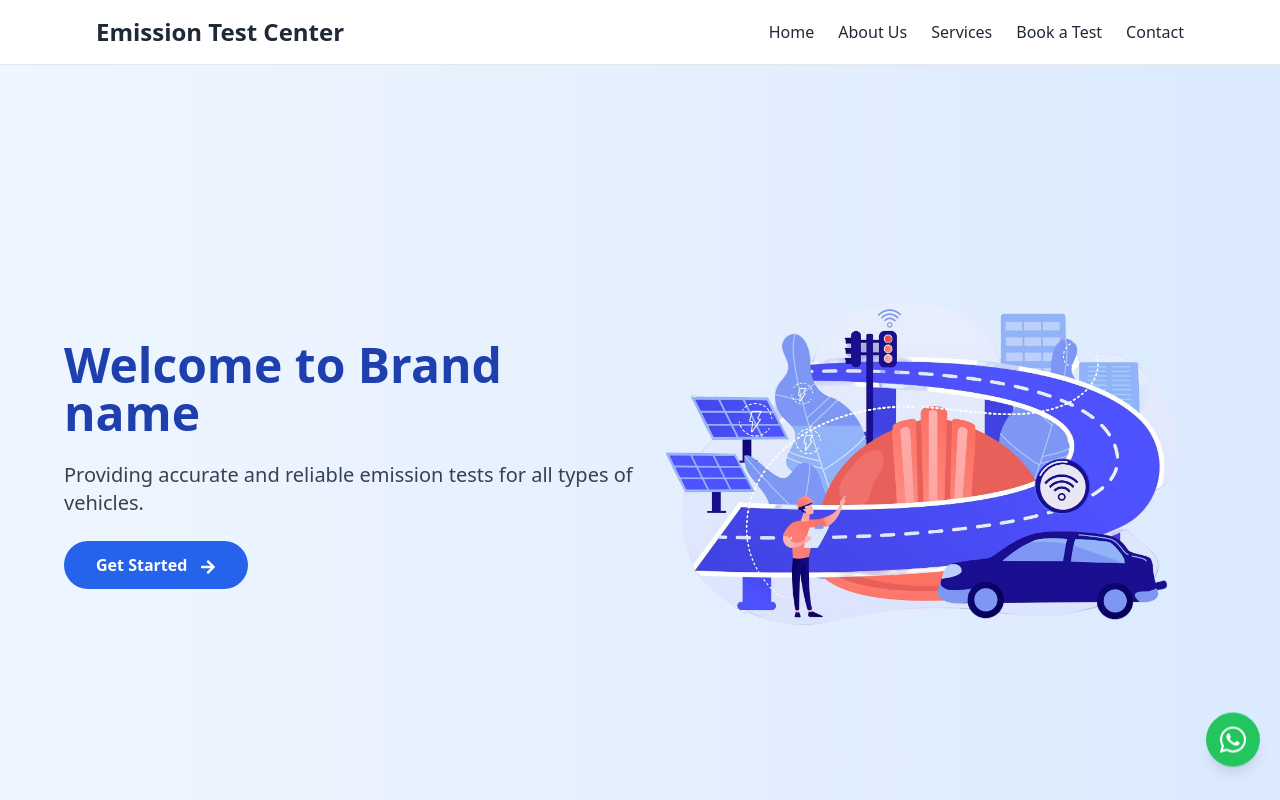
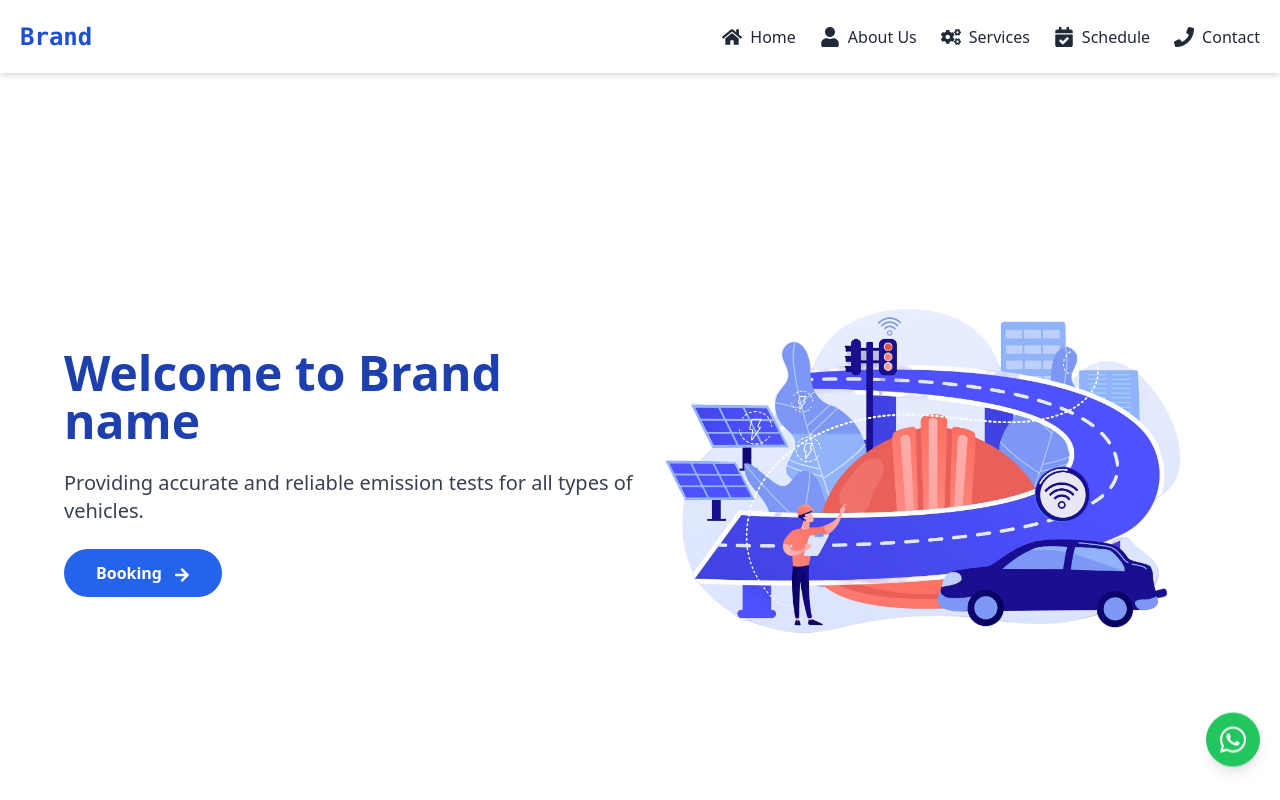
Before and after one commit to arjunn2313/emmision-center, a React (Vite) app: page / in a window 1280 px wide. Shown: the top 800 px of the page. Built offline with nearby package versions, Linux system fonts and the light colour scheme; the HTML template or start-up script is replaced by a standard one.

Commit message:
home page updated

```diff
--- a/src/components/HomePage/Banner.jsx
+++ b/src/components/HomePage/Banner.jsx
@@ -1,45 +1,13 @@
 import React from "react";
-import { Link } from "react-router-dom";
+import { useNavigate } from "react-router-dom";
 import bannerImage from "../../assets/banner.webp";
 import { FaArrowRight } from "react-icons/fa";
 import HeroImage from "../../assets/hero.png";
 
 const Banner = () => {
+  const navigate = useNavigate()
   return (
-    // <section
-    //   className="relative h-screen bg-cover bg-center"
-    //   style={{
-    //     backgroundImage:
-    //       "url('https://img.freepik.com/free-photo/view-car-running-high-speed_23-2150635443.jpg?t=st=1725811641~exp=1725815241~hmac=c6270b4ab1948ce7303b1b413d669661be9f7a71057c3c7924cffdd15e179c58&w=1380')",
-    //   }}
-    // >
-    //   <div className="bg-black bg-opacity-60 w-full h-full flex flex-col justify-center items-center text-white text-center p-6 md:p-12">
-    //     {/* Animation for Banner Text */}
-    //     <h1 className="text-4xl md:text-5xl font-bold mb-4 animate-fadeIn font-poppins">
-    //       Welcome to Our Emission Test Center
-    //     </h1>
-    //     <p className="text-lg md:text-xl mb-6 animate-fadeIn font-light font-poppins">
-    //       Providing accurate and reliable emission tests for all types of
-    //       vehicles.
-    //     </p>
-    //     {/* Button Styles and Hover Effects */}
-    //     <div className="space-x-4">
-    //       <Link
-    //         to="/booking"
-    //         className="uppercase px-4 py-3 md:px-6 md:py-3 border text-white  shadow-lg transform hover:bg-white hover:text-black transition-all duration-300 ease-in-out"
-    //       >
-    //         Book a Test
-    //       </Link>
-    //       <Link
-    //         to="/services"
-    //         className="uppercase  px-4 py-3 md:px-6 md:py-3 bg-white text-black  hover:border hover:bg-transparent hover:text-white transition-all duration-300 transform hover:scale-105 shadow-lg"
-    //       >
-    //         Learn More
-    //       </Link>
-    //     </div>
-    //   </div>
-    // </section>
-    <div className="h-screen bg-gradient-to-r from-blue-50 to-blue-100 py-20 px-6 md:px-16 flex flex-col md:flex-row items-center justify-between">
+    <div className="h-screen  py-20 px-6 md:px-16 flex flex-col md:flex-row items-center justify-between">
       {/* Text Content */}
       <div className="text-center md:text-left md:w-1/2 space-y-6">
         <h1 className="text-4xl md:text-5xl font-bold text-blue-800 mb-4 animate-fadeInUp">
@@ -49,9 +17,11 @@ const Banner = () => {
           Providing accurate and reliable emission tests for all types of
           vehicles.
         </p>
-        <button className="bg-blue-600 text-white px-8 py-3 rounded-full font-bold hover:bg-blue-500 transition duration-300 ease-in-out transform hover:scale-105 animate-fadeInUp delay-200">
-          Get Started <FaArrowRight className="inline ml-2" />
+
+        <button onClick={()=>navigate("/booking")} className="bg-blue-600 text-white px-8 py-3 rounded-full font-bold hover:bg-blue-500 transition duration-300 ease-in-out transform hover:scale-105 animate-fadeInUp delay-200">
+         Booking <FaArrowRight className="inline ml-2" />
         </button>
+
       </div>
 
       {/* Hero Image */}
--- a/src/components/HomePage/Introduction.jsx
+++ b/src/components/HomePage/Introduction.jsx
@@ -10,7 +10,7 @@ const Introduction = () => {
         <div className="w-full md:w-1/2">
           <img
             // src={introductionImage}
-            src="https://img.freepik.com/free-vector/woman-standing-by-car-with-city-park-background_1262-19378.jpg?ga=GA1.1.110888677.1725811981&semt=ais_hybrid"
+            src="https://img.freepik.com/free-photo/man-try-fix-car-engine-problem-local-road_1150-10665.jpg?t=st=1725855506~exp=1725859106~hmac=a18d5f8f08a44a99fa8f3fec69eb7adf5b0a64e1eedf442087eeda34c04c4df6&w=996"
             alt="Emission Testing"
             className="w-full h-96 object-cover   transform transition duration-500 hover:scale-105"
           />
--- a/src/components/HomePage/Testimonial.jsx
+++ b/src/components/HomePage/Testimonial.jsx
@@ -5,7 +5,7 @@ const WhyTestingEssential = () => {
   return (
     <section className="py-24 px-8 bg-gray-50">
       <div className="container mx-auto text-center">
-        <h2 className="text-5xl font-extrabold mb-12 text-gray-900 transition-transform transform duration-700 ease-in-out opacity-0 translate-y-4 animate-fade-in-up">
+        <h2 className="text-2xl sm:text-5xl font-extrabold mb-12 text-gray-900 transition-transform transform duration-700 ease-in-out opacity-0 translate-y-4 animate-fade-in-up">
           Why Emission Testing is Essential
         </h2>
         <p className="text-xl text-gray-700 mb-16 transition-transform transform duration-700 ease-in-out opacity-0 translate-y-4 animate-fade-in-up">
--- a/src/components/Navbar.jsx
+++ b/src/components/Navbar.jsx
@@ -1,8 +1,14 @@
-
-
-import React, { useState } from 'react';
-import { Link } from 'react-router-dom';
-import { FaBars, FaTimes } from 'react-icons/fa';
+import React, { useState } from "react";
+import { Link } from "react-router-dom";
+import {
+  FaBars,
+  FaTimes,
+  FaHome,
+  FaUser,
+  FaCogs,
+  FaCalendarCheck,
+  FaPhone,
+} from "react-icons/fa";
 
 const Navbar = () => {
   const [isMenuOpen, setIsMenuOpen] = useState(false);
@@ -10,35 +16,70 @@ const Navbar = () => {
   const toggleMenu = () => setIsMenuOpen(!isMenuOpen);
 
   return (
-    <nav className="bg-white text-gray-800 p-4 shadow-md border-b border-gray-200 font-poppins">
-      <div className="container mx-auto flex sm:px-20 justify-between items-center">
+    <nav className="bg-white text-gray-800 p-5 shadow-md   border-gray-200 font-poppins ">
+      <div className="container mx-auto flex justify-between items-center">
         <h1 className="text-2xl font-bold">
-          <Link to="/">Emission Test Center</Link>
+          <Link
+            to="/"
+            className="hover:text-blue-600 transition-colors duration-300 text-blue-700 font-mono"
+          >
+            Brand
+          </Link>
         </h1>
 
         {/* Desktop Menu */}
         <ul className="hidden md:flex space-x-6">
-          <li>
-            <Link to="/" className="hover:text-blue-600 transition-colors duration-300">Home</Link>
+          <li className="flex items-center space-x-2">
+            <FaHome className="text-xl" />
+            <Link
+              to="/"
+              className="hover:text-blue-600 transition-colors duration-300"
+            >
+              Home
+            </Link>
           </li>
-          <li>
-            <Link to="/about" className="hover:text-blue-600 transition-colors duration-300">About Us</Link>
+          <li className="flex items-center space-x-2">
+            <FaUser className="text-xl" />
+            <Link
+              to="/about"
+              className="hover:text-blue-600 transition-colors duration-300"
+            >
+              About Us
+            </Link>
           </li>
-          <li>
-            <Link to="/services" className="hover:text-blue-600 transition-colors duration-300">Services</Link>
+          <li className="flex items-center space-x-2">
+            <FaCogs className="text-xl" />
+            <Link
+              to="/services"
+              className="hover:text-blue-600 transition-colors duration-300"
+            >
+              Services
+            </Link>
           </li>
-          <li>
-            <Link to="/booking" className="hover:text-blue-600 transition-colors duration-300">Book a Test</Link>
+          <li className="flex items-center space-x-2">
+            <FaCalendarCheck className="text-xl" />
+            <Link
+              to="/booking"
+              className="hover:text-blue-600 transition-colors duration-300"
+            >
+              Schedule
+            </Link>
           </li>
-          <li>
-            <Link to="/contact" className="hover:text-blue-600 transition-colors duration-300">Contact</Link>
+          <li className="flex items-center space-x-2">
+            <FaPhone className="text-xl" />
+            <Link
+              to="/contact"
+              className="hover:text-blue-600 transition-colors duration-300"
+            >
+              Contact
+            </Link>
           </li>
         </ul>
 
         {/* Mobile Menu Button */}
         <button
           onClick={toggleMenu}
-          className="md:hidden text-xl text-gray-800"
+          className="md:hidden text-xl text-gray-800 hover:text-blue-600 transition-colors duration-300"
           aria-label="Toggle menu"
         >
           <FaBars />
@@ -46,30 +87,67 @@ const Navbar = () => {
 
         {/* Mobile Menu */}
         <div
-          className={`fixed top-0 z-30 right-0 w-3/4 bg-white text-gray-800 h-full md:hidden transform ${isMenuOpen ? 'translate-x-0' : 'translate-x-full'} transition-transform duration-300 shadow-lg border-l border-gray-200`}
+          className={`fixed top-0 z-30 right-0 w-3/4 bg-white text-gray-800 h-full md:hidden transform ${
+            isMenuOpen ? "translate-x-0" : "translate-x-full"
+          } transition-transform duration-300 shadow-lg border-l border-gray-200`}
         >
           <button
             onClick={toggleMenu}
-            className="absolute top-4 right-4 text-2xl text-gray-800"
+            className="absolute top-6 right-6 text-2xl text-gray-800 hover:text-blue-600 transition-colors duration-300"
             aria-label="Close menu"
           >
             <FaTimes />
           </button>
-          <ul className="flex flex-col items-center mt-16 space-y-6">
-            <li>
-              <Link to="/" className="text-2xl hover:text-blue-600 transition-colors duration-300" onClick={toggleMenu}>Home</Link>
+          <ul className="flex flex-col items-center mt-16 space-y-8">
+            <li className="flex items-center space-x-3">
+              <FaHome className="text-2xl" />
+              <Link
+                to="/"
+                className="text-2xl font-semibold hover:text-blue-600 transition-colors duration-300"
+                onClick={toggleMenu}
+              >
+                Home
+              </Link>
             </li>
-            <li>
-              <Link to="/about" className="text-2xl hover:text-blue-600 transition-colors duration-300" onClick={toggleMenu}>About Us</Link>
+            <li className="flex items-center space-x-3">
+              <FaUser className="text-2xl" />
+              <Link
+                to="/about"
+                className="text-2xl font-semibold hover:text-blue-600 transition-colors duration-300"
+                onClick={toggleMenu}
+              >
+                About Us
+              </Link>
             </li>
-            <li>
-              <Link to="/services" className="text-2xl hover:text-blue-600 transition-colors duration-300" onClick={toggleMenu}>Services</Link>
+            <li className="flex items-center space-x-3">
+              <FaCogs className="text-2xl" />
+              <Link
+                to="/services"
+                className="text-2xl font-semibold hover:text-blue-600 transition-colors duration-300"
+                onClick={toggleMenu}
+              >
+                Services
+              </Link>
             </li>
-            <li>
-              <Link to="/booking" className="text-2xl hover:text-blue-600 transition-colors duration-300" onClick={toggleMenu}>Book a Test</Link>
+            <li className="flex items-center space-x-3">
+              <FaCalendarCheck className="text-2xl" />
+              <Link
+                to="/booking"
+                className="text-2xl font-semibold hover:text-blue-600 transition-colors duration-300"
+                onClick={toggleMenu}
+              >
+                Schedule
+              </Link>
             </li>
-            <li>
-              <Link to="/contact" className="text-2xl hover:text-blue-600 transition-colors duration-300" onClick={toggleMenu}>Contact</Link>
+            <li className="flex items-center space-x-3">
+              <FaPhone className="text-2xl" />
+              <Link
+                to="/contact"
+                className="text-2xl font-semibold hover:text-blue-600 transition-colors duration-300"
+                onClick={toggleMenu}
+              >
+                Contact
+              </Link>
             </li>
           </ul>
         </div>
--- a/src/index.css
+++ b/src/index.css
@@ -2,6 +2,10 @@ body {
   padding: 0;
   margin: 0;
   box-sizing: border-box;
+}
+
+html{
+  scroll-behavior: smooth;
 }
 
 /* src/styles/theme.css */
```
